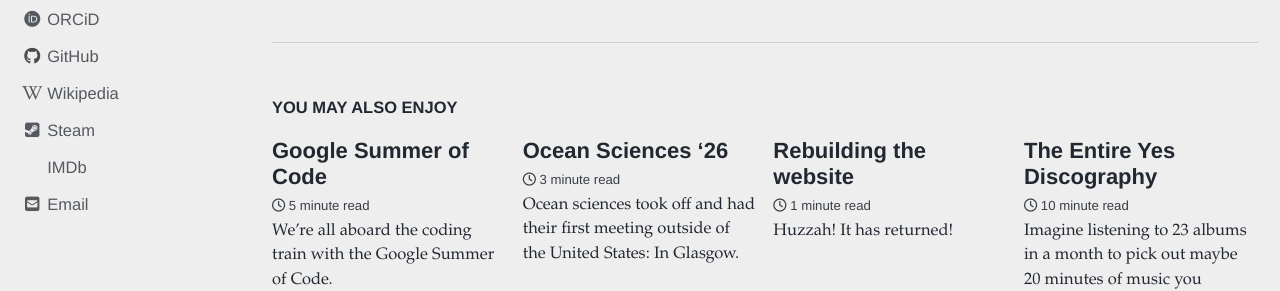
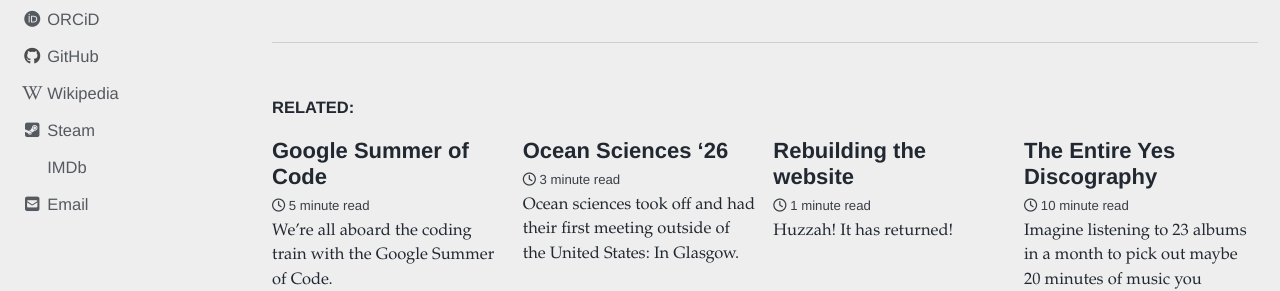
Before and after one commit to Klankers/Klankers.github.io, a Jekyll site: the page built from _posts/2025-11-08-clairemont.md, in a window 1280 px wide and 900 px high, scrolled down 1152 px. Shown: the part 339-630 px from the top of the window. Built offline with Jekyll 4.4.1, drawn with Linux system fonts in a browser that asks for light colours; cached includes are drawn as plain includes; nearby versions of some CDN libraries.

Commit message:
Change related text

```diff
--- a/_data/ui-text.yml
+++ b/_data/ui-text.yml
@@ -26,7 +26,7 @@
   comments_label             : "Leave a comment"
   comments_title             : "Comments"
   more_label                 : "Learn more"
-  related_label              : "You may also enjoy"
+  related_label              : "Related:"
   follow_label               : "Follow:"
   feed_label                 : "Feed"
   powered_by                 : "Powered by"
--- a/_layouts/post.html
+++ b/_layouts/post.html
@@ -74,7 +74,7 @@
   {% comment %}<!-- only show related on a post page when `related: true` -->{% endcomment %}
   {% if page.id and page.related and site.related_posts.size > 0 %}
     <div class="page__related">
-      <h4 class="page__related-title">{{ site.data.ui-text[site.locale].related_label | default: "You May Also Enjoy" }}</h4>
+      <h4 class="page__related-title">{{ site.data.ui-text[site.locale].related_label | default: "Related:" }}</h4>
       <div class="grid__wrapper">
         {% for post in site.related_posts limit:4 %}
           {% include archive-single.html type="grid" %}
@@ -84,7 +84,7 @@
   {% comment %}<!-- otherwise show recent posts if no related when `related: true` -->{% endcomment %}
   {% elsif page.id and page.related %}
     <div class="page__related">
-      <h4 class="page__related-title">{{ site.data.ui-text[site.locale].related_label | default: "You May Also Enjoy" }}</h4>
+      <h4 class="page__related-title">{{ site.data.ui-text[site.locale].related_label | default: "Related:" }}</h4>
       <div class="grid__wrapper">
         {% for post in site.posts limit:4 %}
           {% if post.id == page.id %}
--- a/_layouts/single.html
+++ b/_layouts/single.html
@@ -74,7 +74,7 @@
   {% comment %}<!-- only show related on a post page when `related: true` -->{% endcomment %}
   {% if page.id and page.related and site.related_posts.size > 0 %}
     <div class="page__related">
-      <h4 class="page__related-title">{{ site.data.ui-text[site.locale].related_label | default: "You May Also Enjoy" }}</h4>
+      <h4 class="page__related-title">{{ site.data.ui-text[site.locale].related_label | default: "Related:" }}</h4>
       <div class="grid__wrapper">
         {% for post in site.related_posts limit:4 %}
           {% include archive-single.html type="grid" %}
@@ -84,7 +84,7 @@
   {% comment %}<!-- otherwise show recent posts if no related when `related: true` -->{% endcomment %}
   {% elsif page.id and page.related %}
     <div class="page__related">
-      <h4 class="page__related-title">{{ site.data.ui-text[site.locale].related_label | default: "You May Also Enjoy" }}</h4>
+      <h4 class="page__related-title">{{ site.data.ui-text[site.locale].related_label | default: "Related:" }}</h4>
       <div class="grid__wrapper">
         {% for post in site.posts limit:4 %}
           {% if post.id == page.id %}
```
